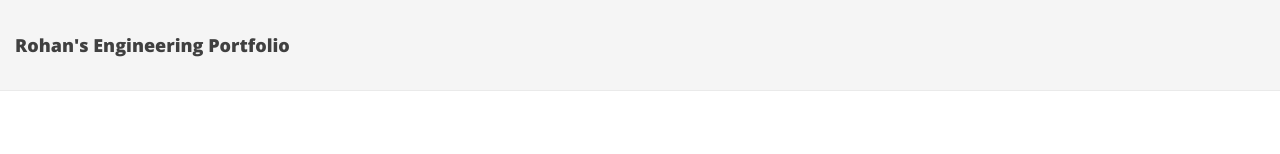
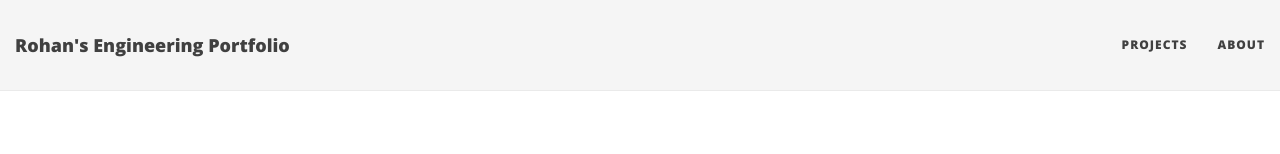
Before and after one commit to Zekamuu/Zekamuu.github.io, a plain HTML site: page 404.html in a window 1280 px wide. Shown: the top 154 px of the page. Drawn offline with nearby package versions, Linux system fonts and the light colour scheme; some packages are replaced by stand-ins of ours; a script that the page names is missing.

Commit message:
social links and tabs

```diff
--- a/404.html
+++ b/404.html
@@ -72,6 +72,18 @@
 
     <div class="collapse navbar-collapse" id="main-navbar">
       <ul class="nav navbar-nav navbar-right">
+
+
+            <li>
+              <a title="Projects" href="/projects">Projects</a>
+            </li>
+
+
+
+            <li>
+              <a title="About" href="/page/about">About</a>
+            </li>
+
 
 
 
```
Also changed, not shown: categories/index.html (+12 -0 lines), index.html (+12 -0 lines), tags/index.html (+12 -0 lines).
